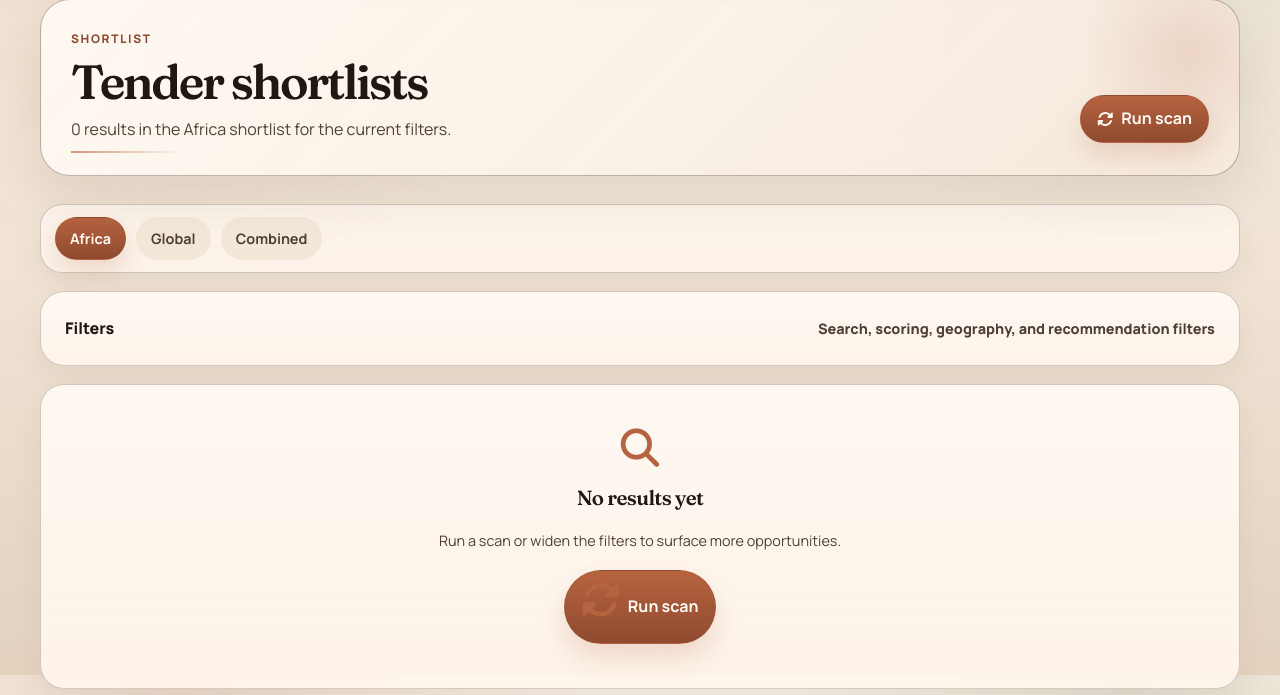
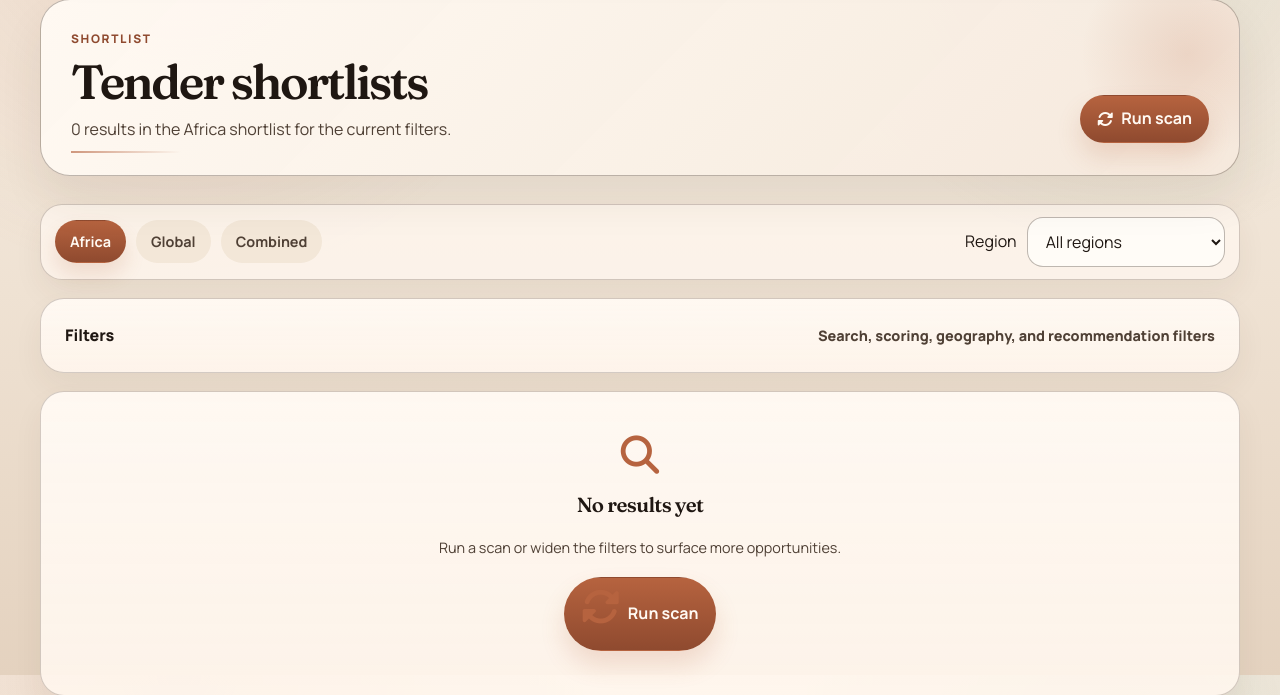
Before and after one commit to bryanmunene/cbrain-tenderwatch, a Flask app: page /scan in a window 1280 px wide. Shown: the part 125-820 px from the top of the page. Run offline with Flask 3, Linux system fonts and the light colour scheme.

Commit message:
Show region filter on scan toolbar

```diff
--- a/tenderwatch_app/app/templates/base.html
+++ b/tenderwatch_app/app/templates/base.html
@@ -428,6 +428,23 @@
             border-radius: 22px;
             background: rgba(255, 247, 239, 0.76);
             box-shadow: var(--shadow-soft);
+        }
+
+        .toolbar-filter {
+            display: flex;
+            align-items: center;
+            gap: 10px;
+            min-width: 260px;
+            margin: 0;
+        }
+
+        .toolbar-filter label {
+            margin: 0;
+            white-space: nowrap;
+        }
+
+        .toolbar-filter .form-select {
+            min-width: 180px;
         }
 
         .pill {
@@ -951,10 +968,19 @@
 
             .nav-links,
             .header-actions,
+            .toolbar-filter,
             .table-actions,
             .action-row {
                 width: 100%;
                 justify-content: flex-start;
+            }
+
+            .toolbar-filter {
+                align-items: stretch;
+            }
+
+            .toolbar-filter .form-select {
+                min-width: 0;
             }
 
             .nav-links {
--- a/tenderwatch_app/app/templates/scan_results.html
+++ b/tenderwatch_app/app/templates/scan_results.html
@@ -56,6 +56,29 @@
                 <a class="pill {% if queue_bucket == 'secondary_review' %}active{% endif %}" href="{{ url_for('main.scan', shortlist_mode='combined', queue_bucket='secondary_review', recommendation='REVIEW', sort=sort_by, category=category, min_score=min_score, search=search, recent_days=recent_days) }}">Secondary review</a>
             {% endif %}
         </div>
+        <form class="toolbar-filter" method="get">
+            <input type="hidden" name="shortlist_mode" value="{{ shortlist_mode }}">
+            <input type="hidden" name="sort" value="{{ sort_by }}">
+            <input type="hidden" name="category" value="{{ category }}">
+            <input type="hidden" name="min_score" value="{{ min_score }}">
+            <input type="hidden" name="search" value="{{ search }}">
+            <input type="hidden" name="recent_days" value="{{ recent_days }}">
+            <input type="hidden" name="per_page" value="{{ per_page }}">
+            <input type="hidden" name="geographic_scope" value="{{ geographic_scope }}">
+            <input type="hidden" name="africa_priority_flag" value="{{ africa_priority_flag }}">
+            <input type="hidden" name="donor_or_multilateral_flag" value="{{ donor_or_multilateral_flag }}">
+            <input type="hidden" name="implementation_region" value="{{ implementation_region }}">
+            <input type="hidden" name="buyer_region" value="{{ buyer_region }}">
+            <input type="hidden" name="recommendation" value="{{ recommendation_filter }}">
+            <input type="hidden" name="queue_bucket" value="{{ queue_bucket }}">
+            <label for="toolbar_region">Region</label>
+            <select class="form-select" id="toolbar_region" name="region" onchange="this.form.submit()">
+                <option value="">All regions</option>
+                {% for region_name in region_options %}
+                    <option value="{{ region_name }}" {% if region_filter == region_name %}selected{% endif %}>{{ region_name }}</option>
+                {% endfor %}
+            </select>
+        </form>
     </div>
 
     <details class="section-card details-card" {% if search or category or min_score or advanced_filters_active %}open{% endif %}>
@@ -134,8 +157,8 @@
                         </select>
                     </div>
                     <div class="field">
-                        <label for="region">Region</label>
-                        <select class="form-select" id="region" name="region">
+                        <label for="region_filter">Region</label>
+                        <select class="form-select" id="region_filter" name="region">
                             <option value="">All regions</option>
                             {% for region_name in region_options %}
                                 <option value="{{ region_name }}" {% if region_filter == region_name %}selected{% endif %}>{{ region_name }}</option>
```
Also changed, not shown: tenderwatch_app/tests/test_scan_filtering.py (+23 -0 lines).
